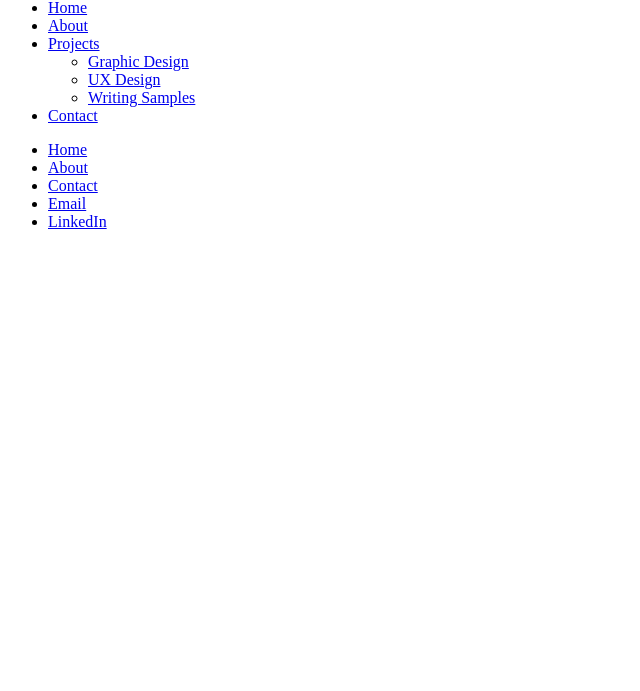
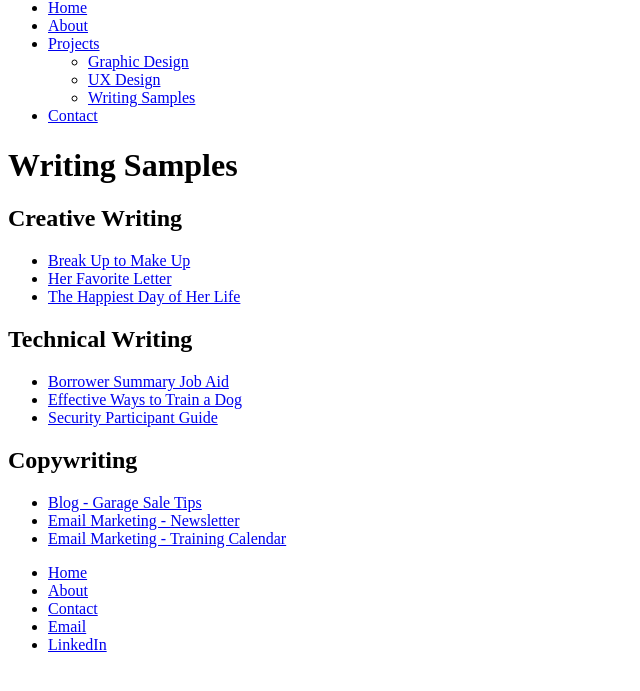
Before and after one commit to JDekle7/p3-dekle-jourdan, a plain HTML site: page writing.html in a window 1280 px wide. Shown: the part 79-770 px from the top of the page, without its empty margins (0-640 px from the left). Drawn offline with Linux system fonts and the light colour scheme.

Commit message:
added writing samples

```diff
--- a/writing.html
+++ b/writing.html
@@ -24,7 +24,31 @@
             </nav>
         </header>
         <main>
-
+            <h1>Writing Samples</h1>
+            <section class="writing-menu1">
+                <h2 class="creative-writing">Creative Writing</h2>
+                    <ul>
+                        <li class="writing-samples"><a href="#" target="_blank">Break Up to Make Up</a></li>
+                        <li class="writing-samples"><a href="#" target="_blank">Her Favorite Letter</a></li>
+                        <li class="writing-samples"><a href="#" target="_blank">The Happiest Day of Her Life</a></li>
+                    </ul>
+            </section>
+            <section class="writing-menu2">
+                <h2 class="technical-writing">Technical Writing</h2>
+                    <ul>
+                        <li class="writing-samples"><a href="#" target="_blank">Borrower Summary Job Aid</a></li>
+                        <li class="writing-samples"><a href="#" target="_blank">Effective Ways to Train a Dog</a></li>
+                        <li class="writing-samples"><a href="#" target="_blank">Security Participant Guide</a></li>
+                    </ul>
+            </section>
+            <section class="writing-menu3">
+                <h2 class="copywriting">Copywriting</h2>
+                    <ul>
+                        <li class="writing-samples"><a href="#" target="_blank">Blog - Garage Sale Tips</a></li>
+                        <li class="writing-samples"><a href="#" target="_blank">Email Marketing - Newsletter</a></li>
+                        <li class="writing-samples"><a href="#" target="_blank">Email Marketing - Training Calendar</a></li>
+                    </ul>
+            </section>
         </main>
         <footer>
             <ul>
```
